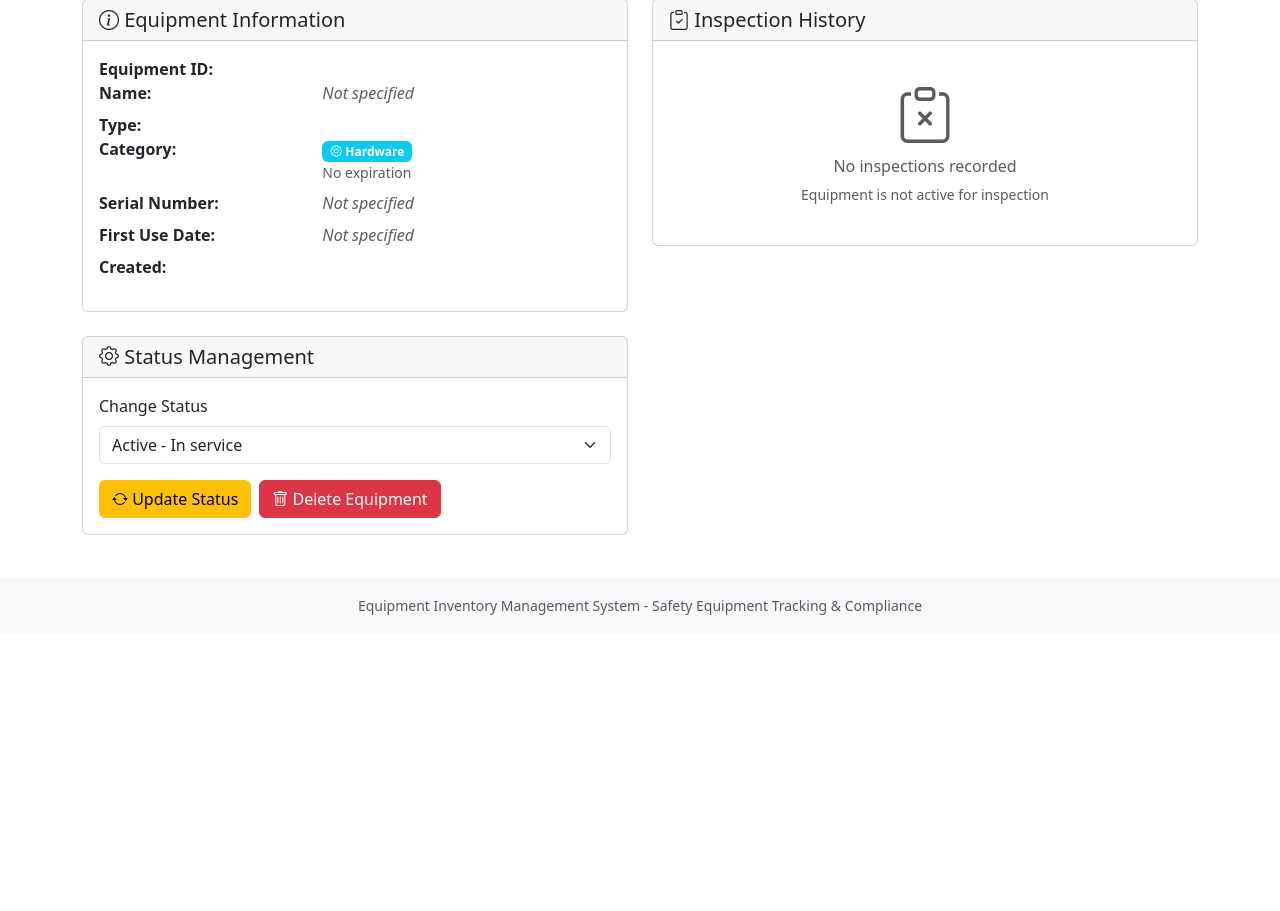
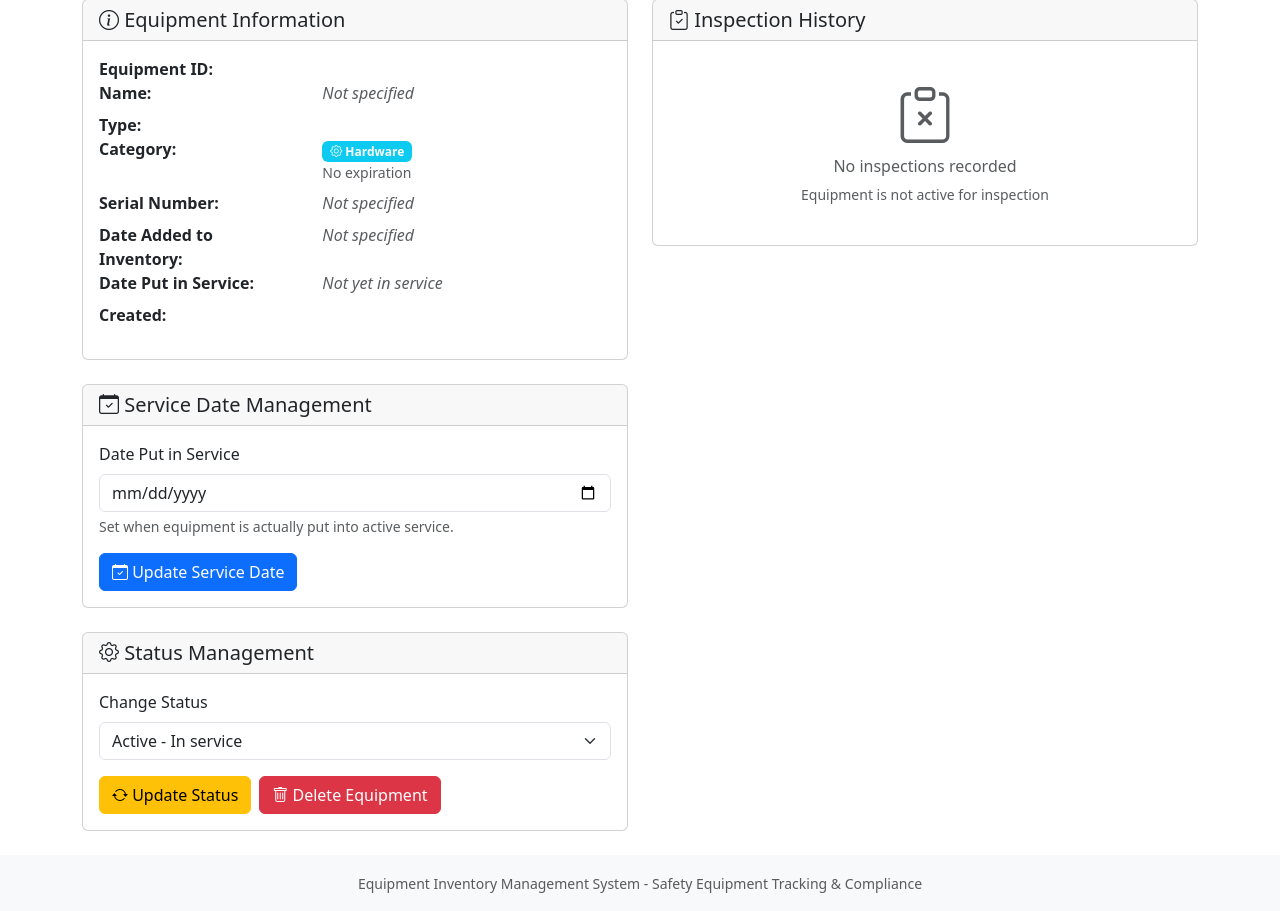
Before and after one commit to TheeNate/Invomanager, a Flask app: template templates/equipment_details.html in a window 1280 px wide. Shown: the part 167-1078 px from the top of the page. Before the commit the page ends 782 px from the top, so only its background shows below. Run offline with Flask 3, Linux system fonts and the light colour scheme; the template is opened without the code that fills it, so the values that code supplies are empty.

Commit message:
Add equipment service date and inventory date for better tracking
Implement date added and service date fields, updating database and UI.

Replit-Commit-Author: Agent
Replit-Commit-Session-Id: 7f0e5a33-764c-41a5-a096-117b3ad9daf4
Replit-Commit-Screenshot-Url: https://storage.googleapis.com/screenshot-production-us-central1/bd3f2cc9-e8bf-4c9d-8841-43123dc403e1/7f0e5a33-764c-41a5-a096-117b3ad9daf4/UWNRtD2

```diff
--- a/app.py
+++ b/app.py
@@ -208,7 +208,8 @@ def add_equipment():
             # Get common form data
             equipment_type = request.form.get('equipment_type')
             name = request.form.get('name', '').strip() or None
-            first_use_date = parse_date(request.form.get('first_use_date', '').strip())
+            date_added_to_inventory = parse_date(request.form.get('date_added_to_inventory', '').strip()) or date.today()
+            date_put_in_service = parse_date(request.form.get('date_put_in_service', '').strip())
 
             if batch_mode:
                 # Handle batch equipment creation
@@ -236,7 +237,7 @@ def add_equipment():
 
                     # Validate each item
                     errors = FormValidator.validate_equipment_form(
-                        equipment_type, serial_number or '', first_use_date
+                        equipment_type, serial_number or '', date_added_to_inventory, date_put_in_service
                     )
 
                     if errors:
@@ -249,7 +250,7 @@ def add_equipment():
 
                     # Add individual equipment
                     equipment_id = db_manager.add_equipment(
-                        equipment_type, name, serial_number, first_use_date
+                        equipment_type, name, serial_number, date_added_to_inventory, date_put_in_service
                     )
                     created_equipment.append(equipment_id)
 
@@ -262,7 +263,7 @@ def add_equipment():
 
                 # Validate form
                 errors = FormValidator.validate_equipment_form(
-                    equipment_type, serial_number or '', first_use_date
+                    equipment_type, serial_number or '', date_added_to_inventory, date_put_in_service
                 )
 
                 if errors:
@@ -275,7 +276,7 @@ def add_equipment():
 
                 # Add equipment
                 equipment_id = db_manager.add_equipment(
-                    equipment_type, name, serial_number, first_use_date
+                    equipment_type, name, serial_number, date_added_to_inventory, date_put_in_service
                 )
 
                 flash(f'Equipment {equipment_id} added successfully!', 'success')
@@ -330,6 +331,33 @@ def update_equipment_status(equipment_id):
 
     except Exception as e:
         flash(f'Error updating equipment status: {str(e)}', 'error')
+        return redirect(url_for('equipment_details', equipment_id=equipment_id))
+
+@app.route('/equipment/<path:equipment_id>/update_service_date', methods=['POST'])
+@auth.require_auth
+def update_equipment_service_date(equipment_id):
+    """Update equipment service date"""
+    try:
+        service_date_str = request.form.get('date_put_in_service')
+
+        if not service_date_str:
+            flash('Service date is required', 'error')
+            return redirect(url_for('equipment_details', equipment_id=equipment_id))
+
+        service_date = parse_date(service_date_str)
+        if not service_date:
+            flash('Invalid date format', 'error')
+            return redirect(url_for('equipment_details', equipment_id=equipment_id))
+
+        if db_manager.update_equipment_service_date(equipment_id, service_date):
+            flash(f'Service date updated successfully for {equipment_id}', 'success')
+        else:
+            flash('Failed to update service date', 'error')
+
+        return redirect(url_for('equipment_details', equipment_id=equipment_id))
+
+    except Exception as e:
+        flash(f'Error updating service date: {str(e)}', 'error')
         return redirect(url_for('equipment_details', equipment_id=equipment_id))
 
 @app.route('/equipment/<path:equipment_id>/delete', methods=['POST'])
--- a/templates/equipment_details.html
+++ b/templates/equipment_details.html
@@ -67,12 +67,17 @@
                         {{ equipment.serial_number or '<em class="text-muted">Not specified</em>' | safe }}
                     </dd>
 
-                    <dt class="col-sm-5">First Use Date:</dt>
+                    <dt class="col-sm-5">Date Added to Inventory:</dt>
                     <dd class="col-sm-7">
-                        {{ equipment.first_use_date | date_format or '<em class="text-muted">Not specified</em>' | safe }}
-                        {% if equipment.is_soft_goods and equipment.first_use_date %}
+                        {{ equipment.date_added_to_inventory | date_format or '<em class="text-muted">Not specified</em>' | safe }}
+                    </dd>
+
+                    <dt class="col-sm-5">Date Put in Service:</dt>
+                    <dd class="col-sm-7">
+                        {{ equipment.date_put_in_service | date_format or '<em class="text-muted">Not yet in service</em>' | safe }}
+                        {% if equipment.is_soft_goods and equipment.date_put_in_service %}
                             <small class="text-muted d-block">
-                                Expires: {{ (equipment.first_use_date | date_format | strptime('%Y-%m-%d')).replace(year=(equipment.first_use_date | date_format | strptime('%Y-%m-%d')).year + (equipment.lifespan_years or 10)) | strftime('%Y-%m-%d') }}
+                                Expires: {{ (equipment.date_put_in_service | date_format | strptime('%Y-%m-%d')).replace(year=(equipment.date_put_in_service | date_format | strptime('%Y-%m-%d')).year + (equipment.lifespan_years or 10)) | strftime('%Y-%m-%d') }}
                             </small>
                         {% endif %}
                     </dd>
@@ -82,6 +87,35 @@
                         <small class="text-muted">{{ equipment.created_at | date_format('%Y-%m-%d %H:%M') }}</small>
                     </dd>
                 </dl>
+            </div>
+        </div>
+
+        <!-- Service Date Management -->
+        <div class="card mb-4">
+            <div class="card-header">
+                <h5 class="card-title mb-0">
+                    <i class="bi bi-calendar-check"></i> Service Date Management
+                </h5>
+            </div>
+            <div class="card-body">
+                <form method="POST" action="{{ url_for('update_equipment_service_date', equipment_id=equipment.equipment_id) }}">
+                    <div class="mb-3">
+                        <label for="date_put_in_service" class="form-label">Date Put in Service</label>
+                        <input type="date" name="date_put_in_service" id="date_put_in_service"
+                               class="form-control"
+                               value="{{ equipment.date_put_in_service | date_format if equipment.date_put_in_service }}">
+                        <div class="form-text">
+                            Set when equipment is actually put into active service.
+                            {% if equipment.is_soft_goods %}
+                                This date is used to calculate the 10-year expiration for soft goods.
+                            {% endif %}
+                        </div>
+                    </div>
+
+                    <button type="submit" class="btn btn-primary">
+                        <i class="bi bi-calendar-check"></i> Update Service Date
+                    </button>
+                </form>
             </div>
         </div>
 
```
Also changed, not shown: database_postgres.py (+28 -6 lines), pdf_export.py (+6 -4 lines), replit.md (+6 -0 lines), templates/add_equipment.html (+18 -6 lines), utils/validators.py (+15 -6 lines).
